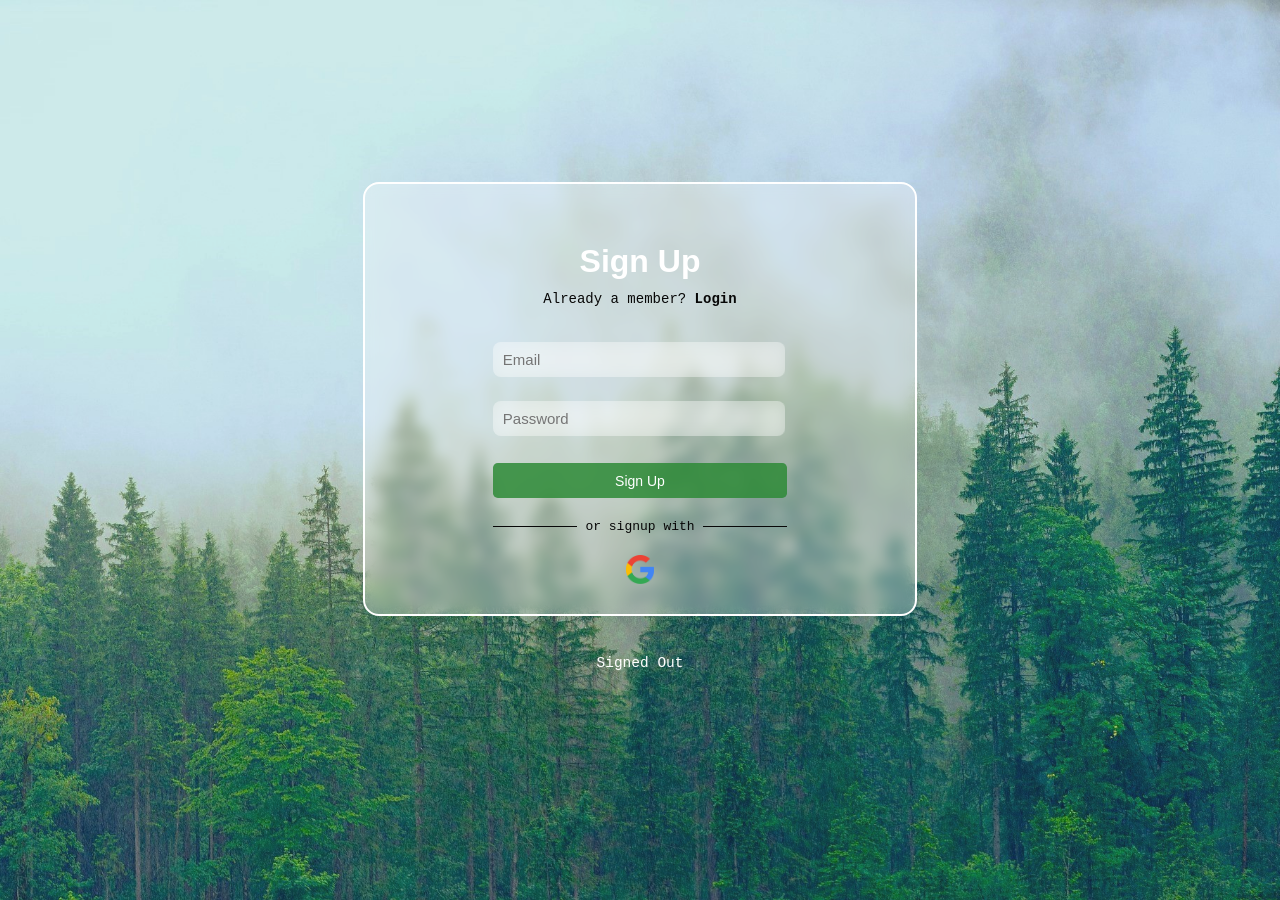
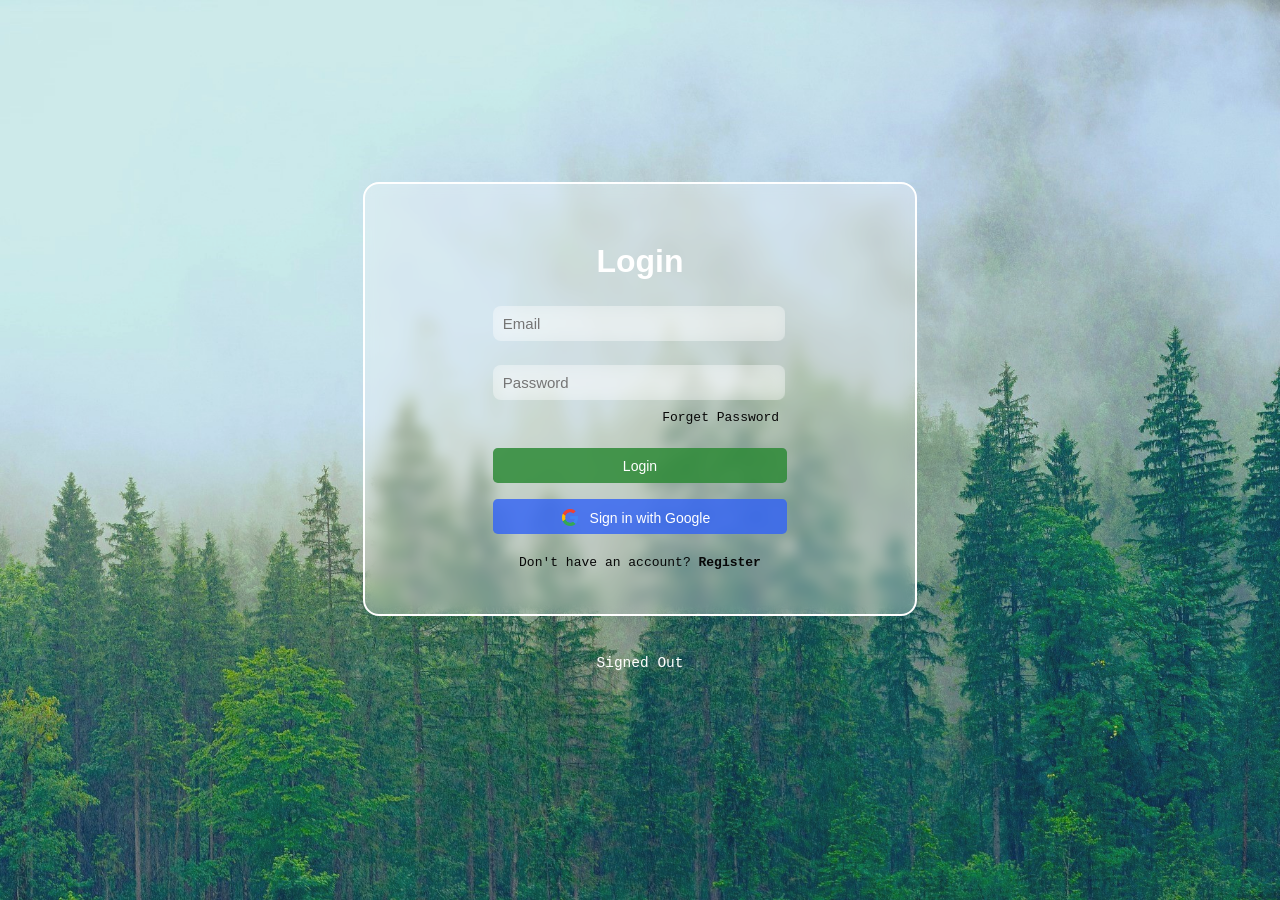
Before and after one commit to Yuteoctober/portfolio, a React (Vite) app: page /SignIn in a window 1280 px wide. Built offline with nearby package versions, Linux system fonts and the light colour scheme; no server answers.

Commit message:
log in page = true

```diff
--- a/src/components/auth/SignIn.jsx
+++ b/src/components/auth/SignIn.jsx
@@ -15,7 +15,7 @@
     const [signUpEmail, setSignUpEmail] = useState('')
     const [signUpPassword, setSignUpPassword] = useState('')
     const [authUser, SetAuthUser] = useState(null)
-    const [loginPage, setLoginPage] = useState(false)
+    const [loginPage, setLoginPage] = useState(true)
 
     function signIn(e) { // Sign in
         e.preventDefault();
```
